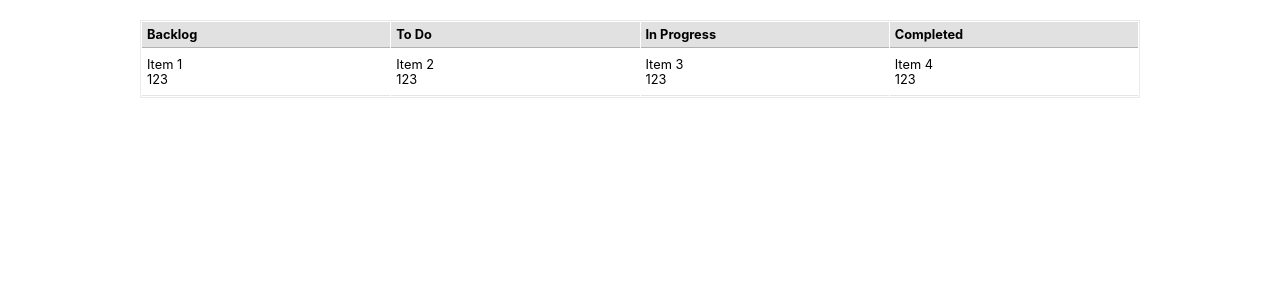
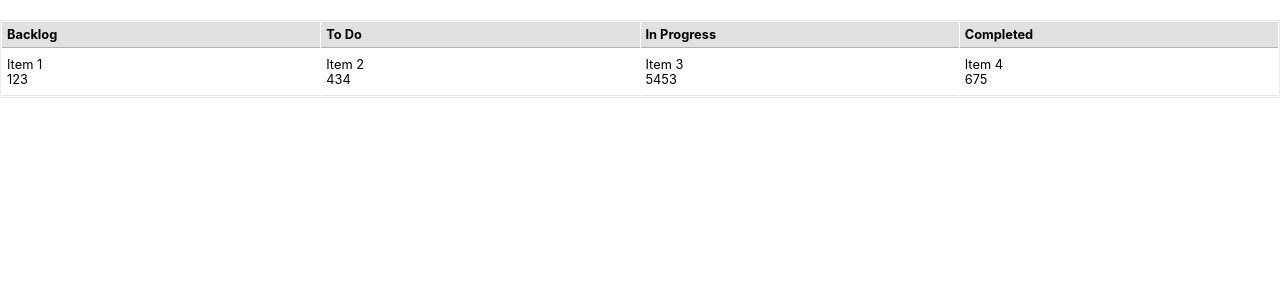
Before and after one commit to Tiinzzy/react-projects, a React (Create React App) app in the folder kanban-board/: page / in a window 1280 px wide. Shown: the top 300 px of the page. Built offline with nearby package versions, Linux system fonts and the light colour scheme; the HTML template or start-up script is replaced by a standard one.

Commit message:
changed format of the display

```diff
--- a/kanban-board/src/components/KanbanTable.js
+++ b/kanban-board/src/components/KanbanTable.js
@@ -6,7 +6,7 @@ const KANBAN_HEADERS = ['Backlog', 'To Do', 'In Progress', 'Completed'];
 export default function KanbanTable() {
     const dragItem = useRef();
     const dragOverItem = useRef();
-    const [list, setList] = useState(['Item 1', 'Item 2', 'Item 3', 'Item 4']);
+    const [list, setList] = useState([['Item 1', 123], ['Item 2', 434], ['Item 3', 5453], ['Item 4', 675]]);
 
     const dragStart = (e, position) => {
         dragItem.current = position;
@@ -32,7 +32,7 @@ export default function KanbanTable() {
     };
 
     return (
-        <div style={{ width: 1000, height: 1000 }}>
+        <div style={{ width: 1400 }}>
             <table width="100%" style={{ fontSize: '80%', backgroundColor: 'white', maring: 5, border: 'solid 1px #eaeaea' }} cellPadding={0} cellSpacing={1}>
                 <tbody>
                     <tr>
@@ -43,14 +43,15 @@ export default function KanbanTable() {
                     <tr>
                         {list && list.map((item, index) => (
                             <td key={index}
-                                draggable
-                                onDragStart={(e) => dragStart(e, index)}
-                                onDragEnter={(e) => dragEnter(e, index)}
-                                onDragEnd={drop}
-                                width='25%'>{item}
-                                <div >
-                                    123
-                                </div>
+                                width='25%'>{item.map((e, i) => (
+                                    <div draggable
+                                        onDragStart={(e) => dragStart(e, index)}
+                                        onDragEnter={(e) => dragEnter(e, index)}
+                                        onDragEnd={drop}
+                                        key={i}>
+                                        {e}
+                                    </div>
+                                ))}
                             </td>
                         ))}
                     </tr>
```
